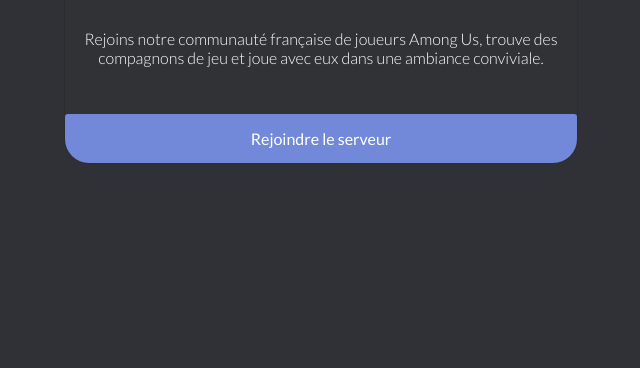
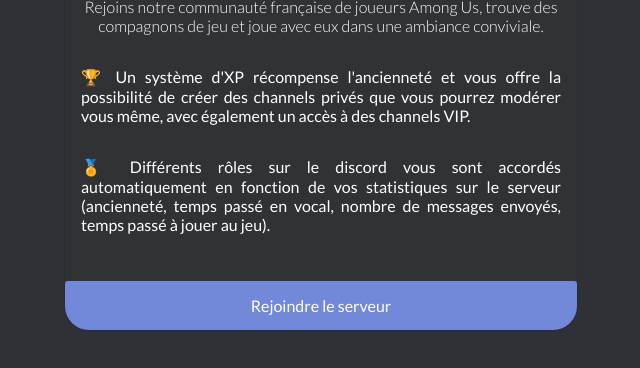
Before and after one commit to iwa/amongusfrance, a plain HTML site: page index.html in a window 1280 px wide. Shown: the part 540-908 px from the top of the page, without its empty margins (319-959 px from the left). Before the commit the page ends 800 px from the top, so only its background shows below. Drawn offline with Linux system fonts and the light colour scheme.

Commit message:
add little descriptive points about the server

```diff
--- a/assets/style.css
+++ b/assets/style.css
@@ -9,7 +9,7 @@ body {
     position: relative;
     width: 30em;
     padding: 2em 1em;
-    margin: 8em auto 0 auto;
+    margin: 6em auto 6em auto;
     text-align: center;
     border-radius: 1.5em;
     border: 1px solid #2b2d31;
@@ -31,8 +31,20 @@ body {
 }
 
 #desc {
-    margin: 2em 0 4em 0;
+    margin: 2em 0 2em 0;
     font-weight: 300;
+}
+
+ul {
+    list-style: none;
+    margin: 0 0 2em 0;
+    font-weight: 400;
+    padding: 0;
+}
+
+ul > li {
+    text-align: justify;
+    padding: 0 0 2em 0;
 }
 
 #inviteButton {
--- a/index.html
+++ b/index.html
@@ -25,6 +25,10 @@
         <h1 id="title">Among Us France</h1>
         <h2 id="subtitle">Serveur Discord <blue>Fran</blue>coph<red>one</red></h2>
         <p id="desc">Rejoins notre communauté française de joueurs Among Us, trouve des compagnons de jeu et joue avec eux dans une ambiance conviviale.</p>
+        <ul>
+            <li>🏆 Un système d'XP récompense l'ancienneté et vous offre la possibilité de créer des channels privés que vous pourrez modérer vous même, avec également un accès à des channels VIP.</li>
+            <li>🏅 Différents rôles sur le discord vous sont accordés automatiquement en fonction de vos statistiques sur le serveur (ancienneté, temps passé en vocal, nombre de messages envoyés, temps passé à jouer au jeu).</li>
+        </ul>
         <a href="https://discord.gg/amongusfrance">
             <button id="inviteButton">Rejoindre le serveur</button>
         </a>
```
